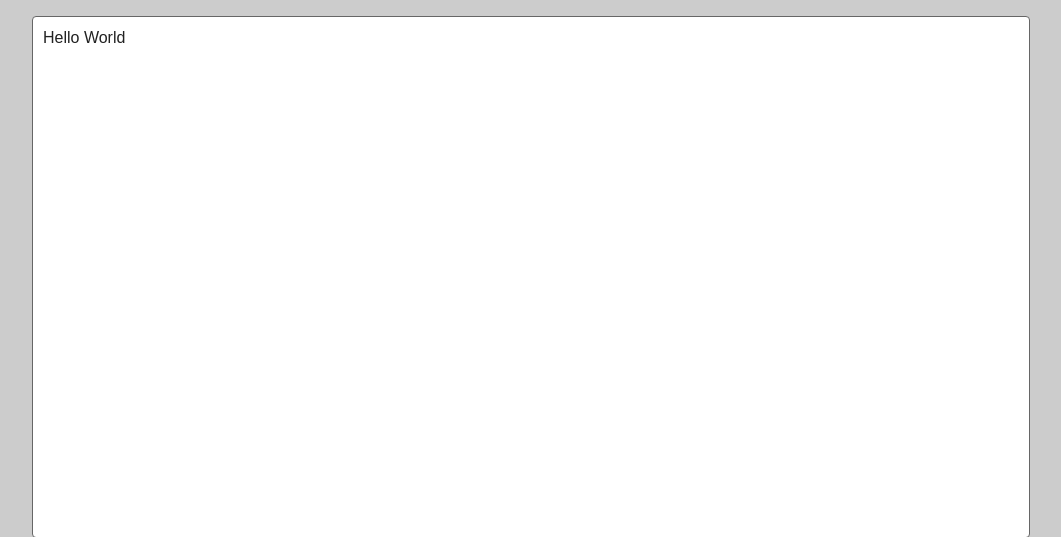
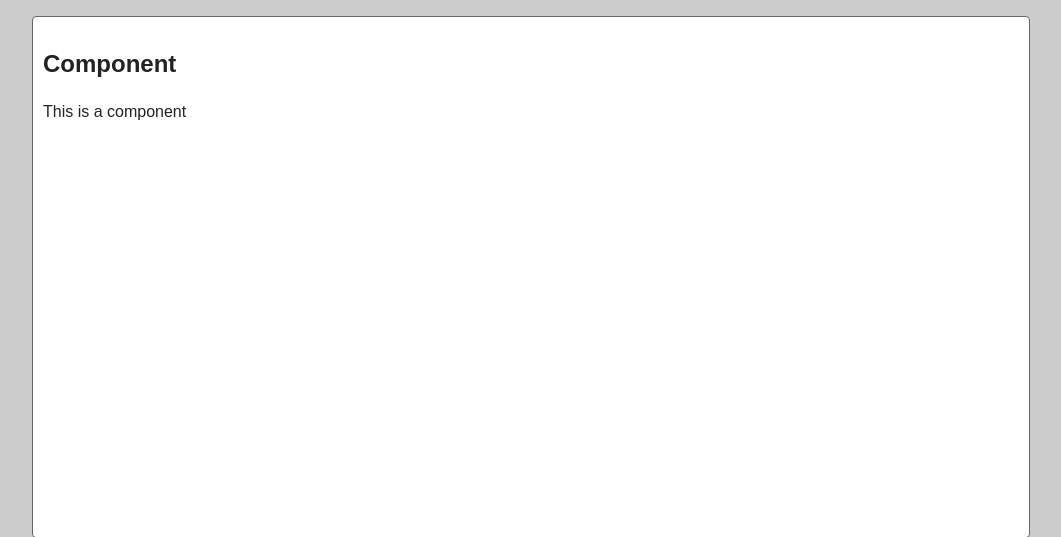
Before and after one commit to ruflin/xBoilerplate, a PHP site: page / in a window 1280 px wide. Shown: the part 150-687 px from the top of the page, without its empty margins (109-1170 px from the left). Run offline with PHP 8.4, Linux system fonts and the light colour scheme; some libraries are stand-ins or nearby versions.

Commit message:
Example component

```diff
--- /dev/null
+++ b/httpdocs/component/test.php
@@ -0,0 +1,3 @@
+<div>
+	This is a component
+</div>
--- a/httpdocs/page/index.php
+++ b/httpdocs/page/index.php
@@ -1 +1,2 @@
-Hello World
+<h1>Component</h1>
+<?php echo $this->loadComponent('test');
--- a/lib/xBoilerplate.php
+++ b/lib/xBoilerplate.php
@@ -53,7 +53,12 @@ class xBoilerplate {
 	 */
 	public function render() {
 
-		$body = $this->loadLayout('template.php');
+		try {
+			$body = $this->loadLayout('template.php');
+		} catch(UnexpectedValueException $e) {
+			$this->_page = 'page-not-found';
+			$body = $this->loadLayout('template.php');
+		}
 
 		if ($this->getConfig()->raw) {
 			$page = $this->loadPage();
@@ -66,6 +71,17 @@ class xBoilerplate {
 		}
 
 		return $page;
+	}
+
+	/**
+	 * Loads the content of the given component. Component path without .php
+	 *
+	 * @param string $component Component path / name
+	 * @return string
+	 */
+	public function loadComponent($component) {
+		$file = 'component/' . $component . '.php';
+		return $this->_loadFile($file);
 	}
 
 	/**
@@ -90,13 +106,13 @@ class xBoilerplate {
 	protected function _loadFile($file) {
 		// TODO: add more security checks
 		if (strpos($file, '..') !== false || substr($file, 0, 1) == '/') {
-			throw new Exception('Invalid file path:' . $file);
+			throw new UnexpectedValueException('Invalid file path:' . $file);
 		}
 
 		$file = $this->_basePath . $file;
 
 		if (!file_exists($file)) {
-			throw new Exception('File does not exist: ' . $file);
+			throw new UnexpectedValueException('File does not exist: ' . $file);
 		}
 
 		ob_start();
```
